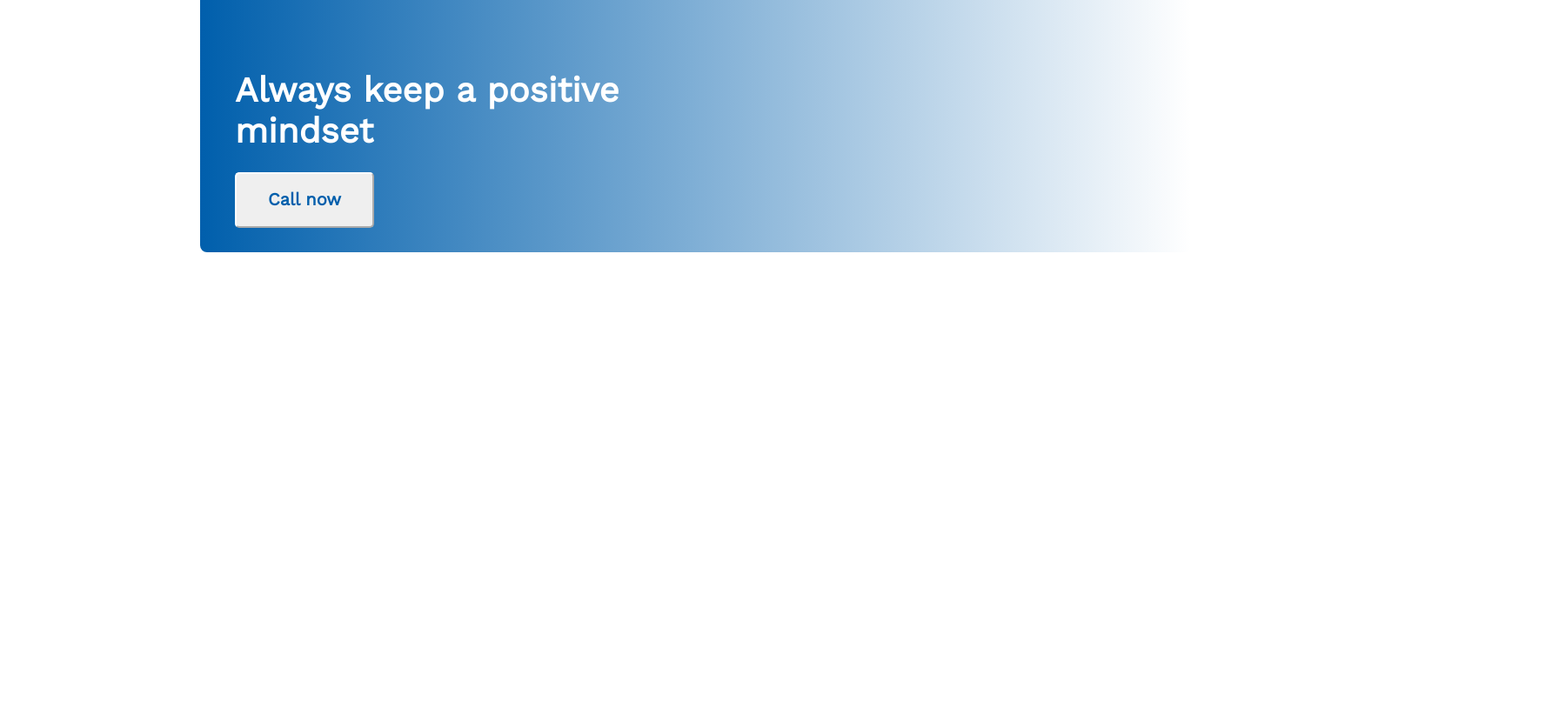
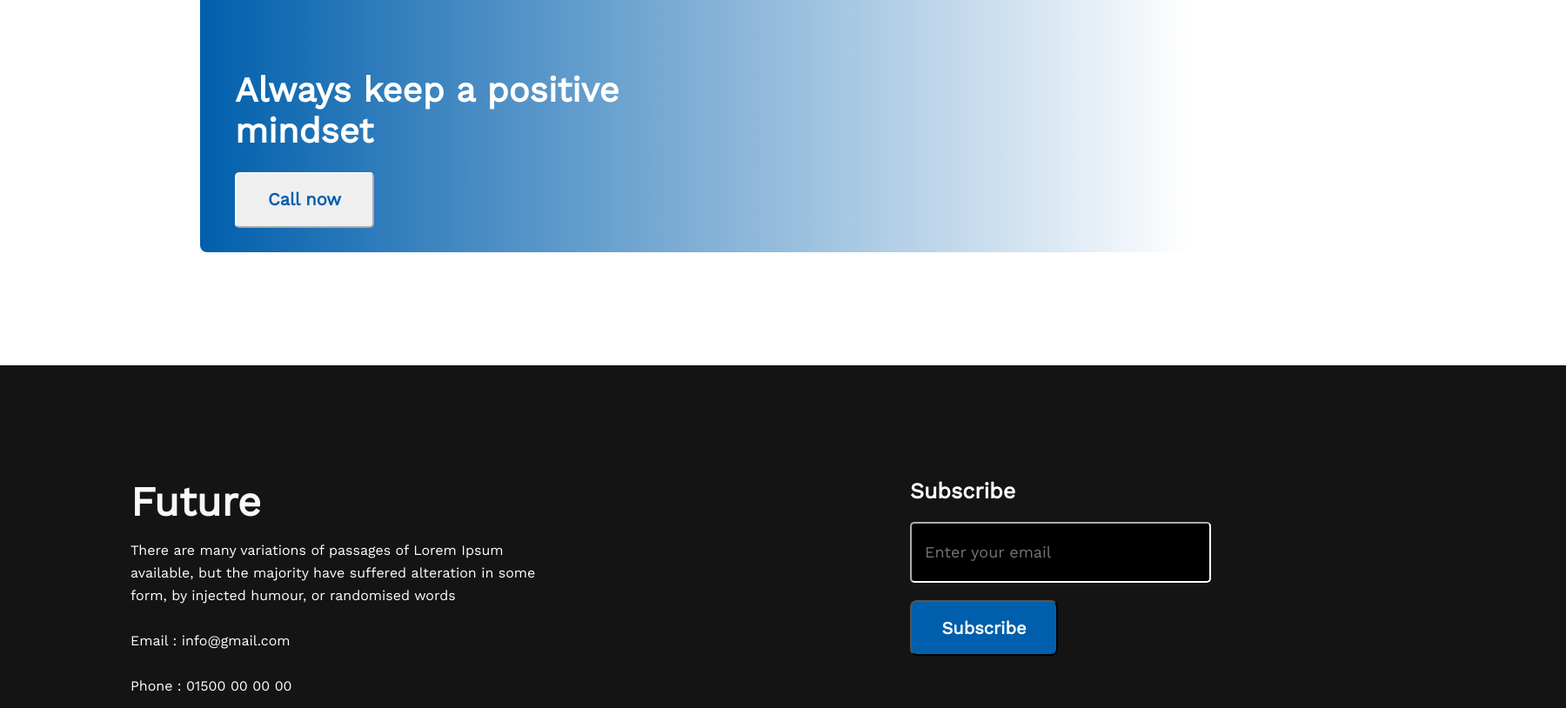
Before and after one commit to muhiminul-islam/first-assignment, a plain HTML site: page index.html in a window 1280 px wide. Shown: the part 2232-3046 px from the top of the page at 87% size, 1800 px wide, since content can reach past the window. Before the commit the page ends 2522 px from the top, so only its background shows below. Drawn offline with nearby package versions, Linux system fonts and the light colour scheme.

Commit message:
footer added

```diff
--- a/index.html
+++ b/index.html
@@ -1,13 +1,17 @@
 <!DOCTYPE html>
 <html lang="en">
+
 <head>
     <meta charset="UTF-8">
     <meta http-equiv="X-UA-Compatible" content="IE=edge">
     <meta name="viewport" content="width=device-width, initial-scale=1.0">
     <title>First Assignment</title>
     <link rel="stylesheet" href="styles/first-assignment.css">
-    <link rel="preconnect" href="https://fonts.googleapis.com"><link rel="preconnect" href="https://fonts.gstatic.com" crossorigin><link href="https://fonts.googleapis.com/css2?family=Open+Sans&family=Work+Sans&display=swap" rel="stylesheet">
+    <link rel="preconnect" href="https://fonts.googleapis.com">
+    <link rel="preconnect" href="https://fonts.gstatic.com" crossorigin>
+    <link href="https://fonts.googleapis.com/css2?family=Open+Sans&family=Work+Sans&display=swap" rel="stylesheet">
 </head>
+
 <body>
     <!-- header -->
     <header class="header">
@@ -27,7 +31,9 @@
         <section class="first-body">
             <div>
                 <h2 class="first-body-title">My failures of previous year</h2>
-                <p class="first-body-description">Contrary to popular belief, Lorem Ipsum is not simply random text. It has roots in a piece of classical Latin literature from 45 BC, making it over 2000 years old. Richard McClintock.</p>
+                <p class="first-body-description">Contrary to popular belief, Lorem Ipsum is not simply random text. It
+                    has roots in a piece of classical Latin literature from 45 BC, making it over 2000 years old.
+                    Richard McClintock.</p>
                 <ul>
                     <li class="li-1">Contrary to popular belief, is not simply.</li>
                     <li class="li-2">Contrary to popular belief.</li>
@@ -77,8 +83,30 @@
         </section>
 
     </main>
-    <footer>
+    <!-- footer section -->
+    <footer class="footer">
+        <div>
+             <h2 class="footer-title">Future</h2>
+             <p class="footer-description">
+                There are many variations of passages of Lorem Ipsum <br>
+                 available, but the majority have suffered alteration in some <br>
+                  form, by injected humour, or randomised words <br>
+                <br>
+                Email : info@gmail.com <br>
+                <br>
+                Phone : 01500 00 00 00
+             </p>
+             <div class="footer-icon">
+             <img src="./images/icons/fb.png" alt="">
+             <img src="./images/icons/twitter.png" alt="">
+             <img src="./images/icons/youtube.png" alt="">
+             </div>
+             <h3 class="subscribe">Subscribe</h3>
+             <input type="email" name="" id="footer-email" placeholder="Enter your email">
+             <button class="btn-third">Subscribe</button>
+        </div>
 
     </footer>
 </body>
+
 </html>
--- a/styles/first-assignment.css
+++ b/styles/first-assignment.css
@@ -231,3 +231,84 @@ margin-left: 40px;
    margin-top: 24px;
    margin-left: 40px;
 }
+/* footer style */
+.footer{
+    background: #151414;
+    position: absolute;
+width: 1800px;
+height: 577px;
+left: 0px;
+top: 2651.96px;
+}
+.footer-title{
+    color: #F8F8F8;
+font-weight: 700;
+font-size: 47px;
+line-height: 53px;
+position: absolute;
+width: 148px;
+height: 53px;
+ padding-top: 130px;
+padding-left: 150px;
+
+
+}
+.footer-description{
+font-weight: 400;
+font-size: 16px;
+line-height: 26px;
+color: white;
+position: absolute;
+width: 485px;
+height: 78px;
+padding-top: 200px;
+padding-left: 150px;
+}
+.footer-icon{
+    position: absolute;
+    width: 175px;
+    height: 46px;
+    padding-top: 400px;
+    padding-left: 150px;
+}
+.subscribe{
+    font-weight: 600;
+    font-size: 25px;
+    line-height: 29px;
+
+    color: #FFFFFF;
+padding-left: 1046px;
+padding-top: 130px;
+}
+#footer-email{
+    position: absolute;
+    width: 325px;
+    height: 64px;
+    left: 1046px;
+top: 180px;
+background: black;
+border-color: white;
+border-radius: 5px;
+font-weight: 400;
+font-size: 18px;
+line-height: 21px;
+padding-left: 15px;
+
+color: #F3F3F3;
+
+}
+.btn-third{
+    position: absolute;
+    width: 170.11px;
+    height: 64px;
+    left: 1046px;
+top: 270px;
+font-weight: 600;
+font-size: 20px;
+line-height: 24px;
+
+color: #FFFFFF;
+background: #005FAC;
+border-radius: 8px;
+
+}
```
Lines whose indentation alone changed are shown as unchanged.
